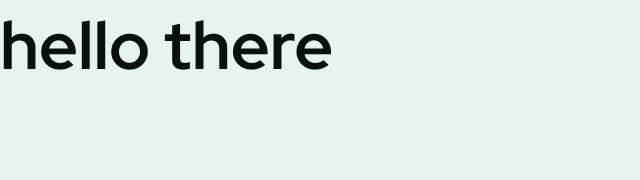
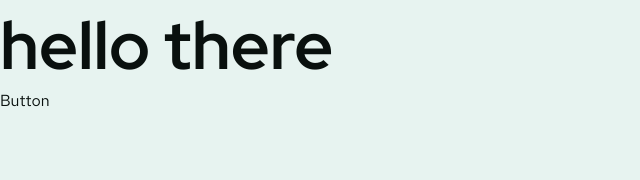
Before and after one commit to ClaytonDewey/react-components, a React (Create React App) app: page / in a window 1280 px wide. Shown: the top 180 px of the page, without its empty margins (0-640 px from the left). Built offline with nearby package versions, Linux system fonts and the light colour scheme.

Commit message:
refactor: Change to typescript

```diff
--- a/package.json
+++ b/package.json
@@ -7,10 +7,15 @@
     "@testing-library/jest-dom": "^6.9.1",
     "@testing-library/react": "^16.3.2",
     "@testing-library/user-event": "^13.5.0",
+    "@types/jest": "^30.0.0",
+    "@types/node": "^25.2.3",
+    "@types/react": "^19.2.13",
+    "@types/react-dom": "^19.2.3",
     "react": "^19.2.4",
     "react-aria-components": "^1.15.1",
     "react-dom": "^19.2.4",
     "react-scripts": "5.0.1",
+    "typescript": "^5.9.3",
     "web-vitals": "^2.1.4"
   },
   "scripts": {
--- a/src/App.js
+++ b/src/App.tsx
@@ -1,8 +1,12 @@
+import Button from './components/Button';
+
 const App = () => {
   return (
     <main>
       <h1>hello there</h1>
+      <Button />
     </main>
   );
 };
 export default App;
+// https://react-aria.adobe.com/Button
--- /dev/null
+++ b/src/components/Button.tsx
@@ -0,0 +1,4 @@
+const Button = () => {
+  return <div>Button</div>;
+};
+export default Button;
--- a/src/index.js
+++ b/src/index.tsx
@@ -4,7 +4,9 @@ import './sass/style.scss';
 import App from './App';
 import reportWebVitals from './reportWebVitals';
 
-const root = ReactDOM.createRoot(document.getElementById('root'));
+const root = ReactDOM.createRoot(
+  document.getElementById('root') as HTMLElement,
+);
 root.render(
   <React.StrictMode>
     <App />
```
Also changed, not shown: tsconfig.json (added, +21 -0 lines), 1 other file (tests, documents, lock files or other folders).
